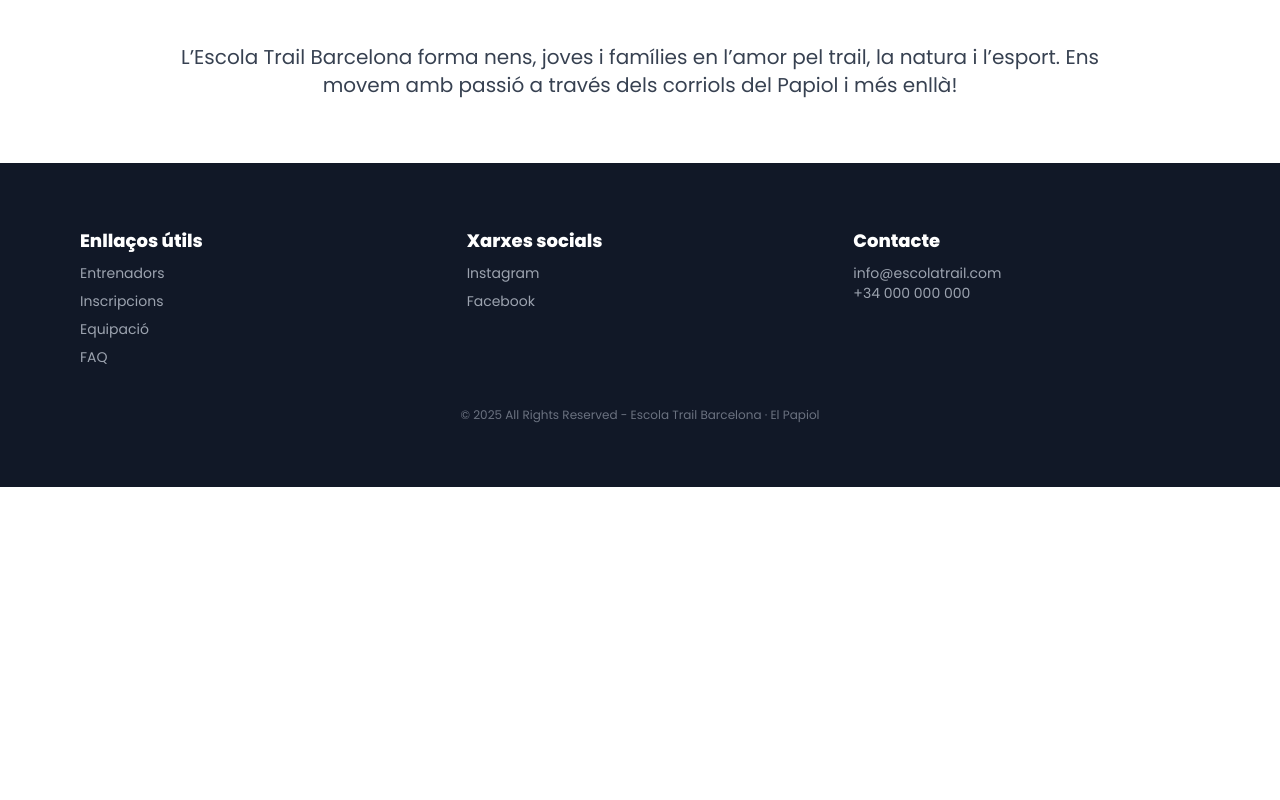
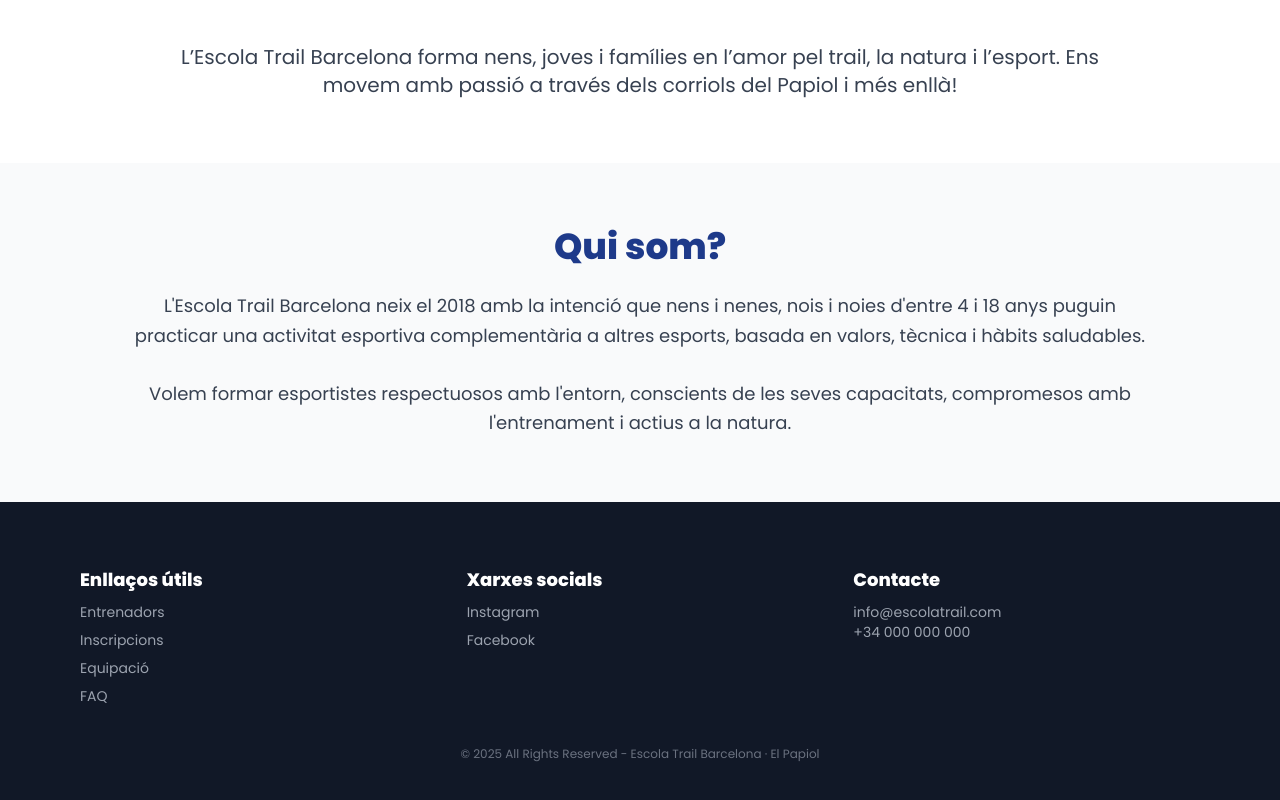
Before and after one commit to beernaattttt/escolatrail, a plain HTML site: page inici.html in a window 1280 px wide. Shown: the part 830-1630 px from the top of the page. Before the commit the page ends 1317 px from the top, so only its background shows below. Drawn offline with nearby package versions, Linux system fonts and the light colour scheme; no server answers.

Commit message:
Update inici.html

```diff
--- a/inici.html
+++ b/inici.html
@@ -106,6 +106,16 @@
     <main class="max-w-5xl mx-auto py-16 px-4 text-center">
       <p class="text-xl text-gray-700">L’Escola Trail Barcelona forma nens, joves i famílies en l’amor pel trail, la natura i l’esport. Ens movem amb passió a través dels corriols del Papiol i més enllà!</p>
     </main>
+<section class="bg-gray-50 py-16 px-4">
+  <div class="max-w-5xl mx-auto text-center">
+    <h2 class="text-4xl font-extrabold text-primary mb-6">Qui som?</h2>
+    <p class="text-lg text-gray-700 leading-relaxed">
+      L'Escola Trail Barcelona neix el 2018 amb la intenció que nens i nenes, nois i noies d'entre 4 i 18 anys puguin practicar una activitat esportiva complementària a altres esports, basada en valors, tècnica i hàbits saludables.
+      <br /><br />
+      Volem formar esportistes respectuosos amb l'entorn, conscients de les seves capacitats, compromesos amb l'entrenament i actius a la natura.
+    </p>
+  </div>
+</section>
 
 
 
```
